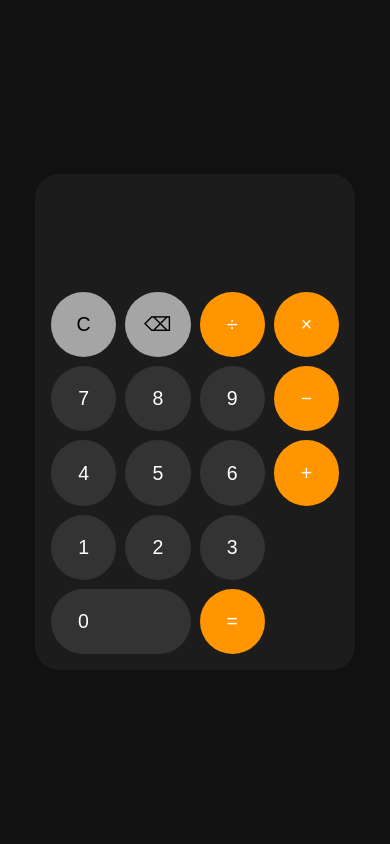
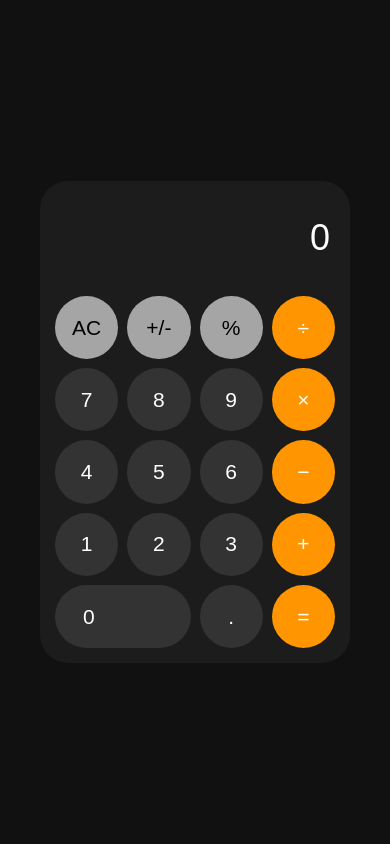
Before and after one commit to youraiguydev-a11y/calculator, a Flask app: page / in a window 390 px wide. Run offline with Flask 3, Linux system fonts and the light colour scheme.

Commit message:
Update index.html for calculator UI enhancements
Refactor calculator HTML and CSS for improved layout and functionality.

```diff
--- a/templates/index.html
+++ b/templates/index.html
@@ -9,21 +9,15 @@
             box-sizing: border-box;
         }
 
-        html, body {
+        body {
             margin: 0;
-            width: 100%;
-            min-height: 100%;
-        }
-
-        body {
             min-height: 100vh;
             display: flex;
             justify-content: center;
             align-items: center;
             background: #111;
             font-family: Arial, sans-serif;
-            padding: 20px;
-            overflow-x: hidden;
+            padding: 15px;
         }
 
         .calculator {
@@ -37,13 +31,13 @@
         #display {
             width: 100%;
             height: 100px;
-            background: #1c1c1c;
-            color: white;
             border: none;
             outline: none;
-            font-size: clamp(32px, 8vw, 42px);
+            background: transparent;
+            color: white;
             text-align: right;
-            padding: 20px 10px;
+            font-size: 42px;
+            padding: 15px 5px;
             margin-bottom: 15px;
         }
 
@@ -55,27 +49,18 @@
 
         button {
             width: 100%;
-            aspect-ratio: 1 / 1;
+            aspect-ratio: 1;
             border: none;
             border-radius: 50%;
             background: #333;
             color: white;
-            font-size: clamp(18px, 5vw, 25px);
+            font-size: 23px;
             cursor: pointer;
-        }
-
-        button:hover {
-            background: #444;
         }
 
         .operator,
         .equal {
             background: #ff9500;
-        }
-
-        .operator:hover,
-        .equal:hover {
-            background: #e88900;
         }
 
         .special {
@@ -86,29 +71,28 @@
         .zero {
             grid-column: span 2;
             aspect-ratio: auto;
-            border-radius: 35px;
+            border-radius: 40px;
             text-align: left;
-            padding-left: 27px;
+            padding-left: 28px;
         }
 
-        @media (max-width: 420px) {
-            body {
-                padding: 12px;
-            }
-
+        @media (max-width: 400px) {
             .calculator {
-                max-width: 320px;
-                padding: 16px;
-                border-radius: 24px;
-            }
-
-            #display {
-                height: 90px;
-                margin-bottom: 12px;
+                max-width: 310px;
+                padding: 15px;
             }
 
             .buttons {
                 gap: 9px;
+            }
+
+            #display {
+                height: 85px;
+                font-size: 36px;
+            }
+
+            button {
+                font-size: 21px;
             }
         }
     </style>
@@ -116,38 +100,34 @@
 
 <body>
 
-<div class="calculator">
+<div class="calculator" id="calculator">
 
-    <input
-        type="text"
-        id="display"
-        value=""
-        readonly
-    >
+    <input type="text" id="display" readonly value="0">
 
     <div class="buttons">
 
-        <button class="special" onclick="clearDisplay()">C</button>
-        <button class="special" onclick="deleteNumber()">⌫</button>
+        <button class="special" onclick="clearCalculator()">AC</button>
+        <button class="special" onclick="toggleSign()">+/-</button>
+        <button class="special" onclick="percentage()">%</button>
         <button class="operator" onclick="addOperator('/')">÷</button>
-        <button class="operator" onclick="addOperator('*')">×</button>
 
         <button onclick="addNumber('7')">7</button>
         <button onclick="addNumber('8')">8</button>
         <button onclick="addNumber('9')">9</button>
-        <button class="operator" onclick="addOperator('-')">−</button>
+        <button class="operator" onclick="addOperator('*')">×</button>
 
         <button onclick="addNumber('4')">4</button>
         <button onclick="addNumber('5')">5</button>
         <button onclick="addNumber('6')">6</button>
-        <button class="operator" onclick="addOperator('+')">+</button>
+        <button class="operator" onclick="addOperator('-')">−</button>
 
         <button onclick="addNumber('1')">1</button>
         <button onclick="addNumber('2')">2</button>
         <button onclick="addNumber('3')">3</button>
+        <button class="operator" onclick="addOperator('+')">+</button>
 
         <button class="zero" onclick="addNumber('0')">0</button>
-
+        <button onclick="addDecimal()">.</button>
         <button class="equal" onclick="calculate()">=</button>
 
     </div>
@@ -161,9 +141,28 @@
     const display = document.getElementById("display");
 
     function updateDisplay() {
+        if (expression === "") {
+            display.value = "0";
+            return;
+        }
+
         display.value = expression
             .replace(/\*/g, "×")
             .replace(/\//g, "÷");
+
+        resizeDisplay();
+    }
+
+    function resizeDisplay() {
+        const length = display.value.length;
+
+        if (length > 16) {
+            display.style.fontSize = "24px";
+        } else if (length > 11) {
+            display.style.fontSize = "30px";
+        } else {
+            display.style.fontSize = "";
+        }
     }
 
     function addNumber(number) {
@@ -178,6 +177,10 @@
 
     function addOperator(operator) {
         if (expression === "") {
+            if (operator === "-") {
+                expression = "-";
+                updateDisplay();
+            }
             return;
         }
 
@@ -194,19 +197,90 @@
         updateDisplay();
     }
 
-    function clearDisplay() {
-        expression = "";
-        justCalculated = false;
-        display.value = "";
-    }
+    function addDecimal() {
+        if (justCalculated) {
+            expression = "";
+            justCalculated = false;
+        }
 
-    function deleteNumber() {
-        if (justCalculated) {
-            clearDisplay();
+        const currentPart = expression.split(/[+\-*/]/).pop();
+
+        if (currentPart.includes(".")) {
             return;
         }
 
-        expression = expression.slice(0, -1);
+        if (
+            expression === "" ||
+            "+-*/".includes(expression.slice(-1))
+        ) {
+            expression += "0.";
+        } else {
+            expression += ".";
+        }
+
+        updateDisplay();
+    }
+
+    function clearCalculator() {
+        expression = "";
+        justCalculated = false;
+        display.value = "0";
+        display.style.fontSize = "";
+    }
+
+    function toggleSign() {
+        if (expression === "") {
+            return;
+        }
+
+        const match = expression.match(/(-?\d*\.?\d+)$/);
+
+        if (!match) {
+            return;
+        }
+
+        const number = match[0];
+        const start = expression.length - number.length;
+
+        if (number.startsWith("-")) {
+            expression =
+                expression.slice(0, start) +
+                number.slice(1);
+        } else {
+            expression =
+                expression.slice(0, start) +
+                "-" +
+                number;
+        }
+
+        updateDisplay();
+    }
+
+    function percentage() {
+        if (expression === "") {
+            return;
+        }
+
+        const match = expression.match(/(-?\d*\.?\d+)$/);
+
+        if (!match) {
+            return;
+        }
+
+        const number = parseFloat(match[0]);
+
+        if (isNaN(number)) {
+            return;
+        }
+
+        const percentageValue = number / 100;
+
+        expression =
+            expression.slice(
+                0,
+                expression.length - match[0].length
+            ) + percentageValue;
+
         updateDisplay();
     }
 
@@ -223,7 +297,7 @@
 
         try {
             if (!/^[0-9+\-*/. ]+$/.test(expression)) {
-                throw new Error("Invalid expression");
+                throw new Error();
             }
 
             let result = Function(
@@ -231,24 +305,61 @@
             )();
 
             if (!Number.isFinite(result)) {
-                display.value = "Error";
+                display.value = "Cannot divide by zero";
                 expression = "";
                 return;
             }
 
-            result = Math.round((result + Number.EPSILON) * 10000000000)
-                     / 10000000000;
+            result =
+                Math.round(
+                    (result + Number.EPSILON) * 10000000000
+                ) / 10000000000;
 
             expression = result.toString();
             display.value = expression;
             justCalculated = true;
 
-        } catch (error) {
+            resizeDisplay();
+
+        } catch {
             display.value = "Error";
             expression = "";
             justCalculated = false;
         }
     }
+
+    document.addEventListener("keydown", function(event) {
+
+        if (event.key >= "0" && event.key <= "9") {
+            addNumber(event.key);
+        }
+
+        else if (["+", "-", "*", "/"].includes(event.key)) {
+            addOperator(event.key);
+        }
+
+        else if (event.key === ".") {
+            addDecimal();
+        }
+
+        else if (event.key === "Enter" || event.key === "=") {
+            event.preventDefault();
+            calculate();
+        }
+
+        else if (event.key === "Backspace") {
+            expression = expression.slice(0, -1);
+            updateDisplay();
+        }
+
+        else if (event.key === "Escape") {
+            clearCalculator();
+        }
+
+        else if (event.key === "%") {
+            percentage();
+        }
+    });
 </script>
 
 </body>
```
